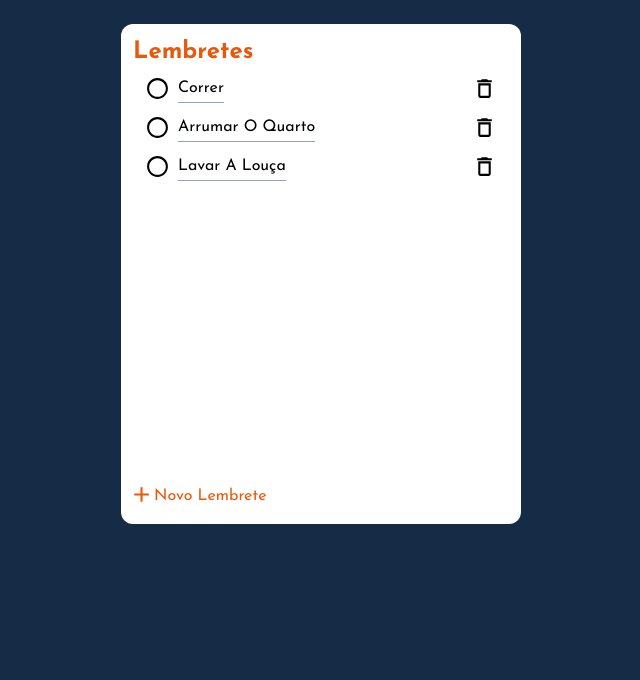
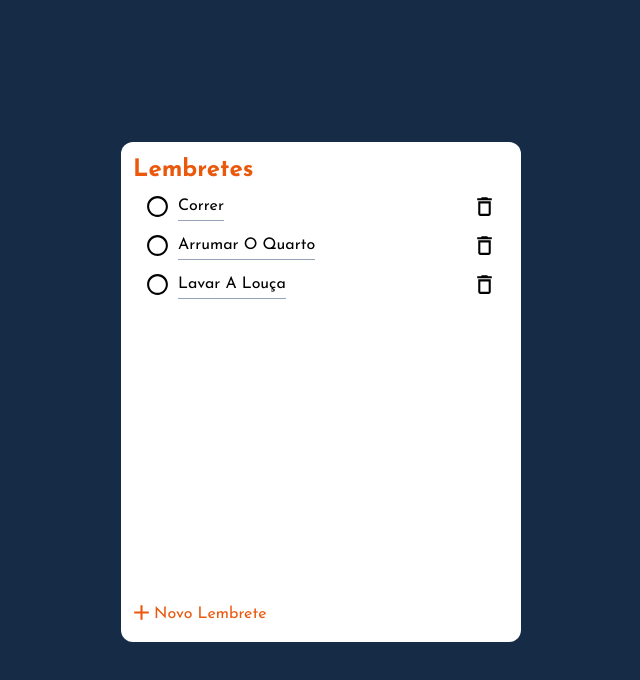
Before and after one commit to Igorwalace/igor-lembretes, a Next.js app: page / in a window 1280 px wide. Shown: the top 680 px of the page, without its empty margins (319-959 px from the left). Built offline with nearby package versions, Linux system fonts and the light colour scheme.

Commit message:
items center

```diff
--- a/package.json
+++ b/package.json
@@ -3,9 +3,9 @@
   "version": "0.1.0",
   "private": true,
   "scripts": {
-    "dev": "next dev",
+    "dev": "next dev -p 3001",
     "build": "next build",
-    "start": "next start",
+    "start": "next start -p 3001",
     "lint": "next lint"
   },
   "dependencies": {
--- a/src/app/pages/Home.jsx
+++ b/src/app/pages/Home.jsx
@@ -77,7 +77,7 @@ export default function Home() {
     };
 
     return (
-        <main className="bg-[#162c46] min-h-screen flex justify-center p-2">
+        <main className="bg-[#162c46] min-h-screen flex justify-center items-center p-2 pb-10">
             <div
                 className="w-[400px] h-[500px] bg-white rounded-xl mt-4 p-3 relative"
                 id="container"
```
